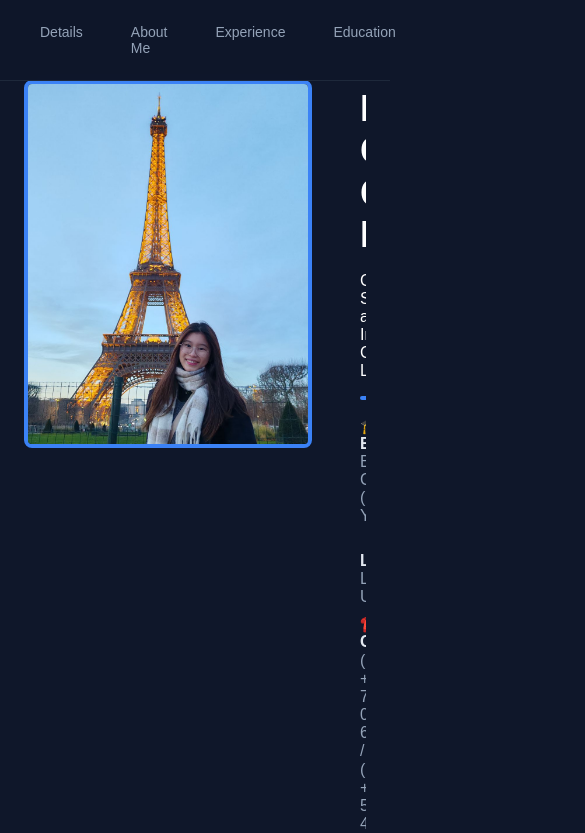
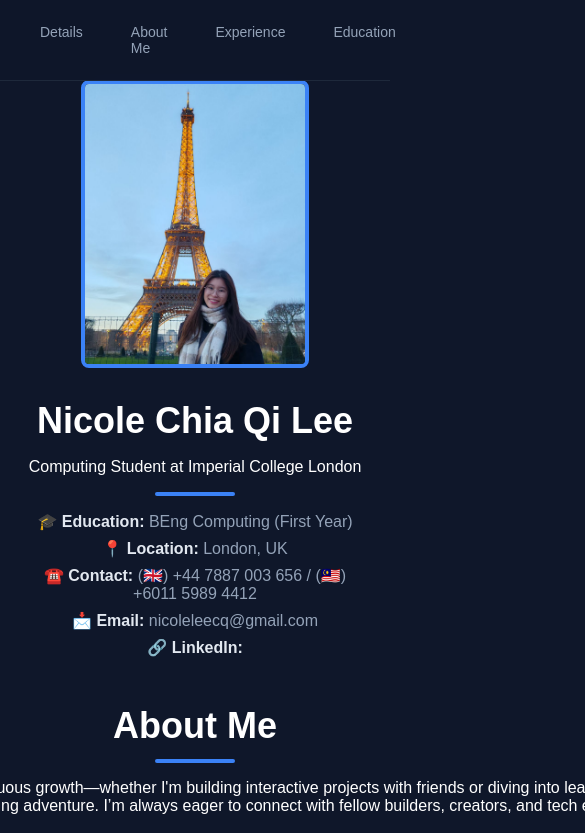
Before and after one commit to NicoleLeeChiaQi/Portfolio, a React app: page / in a window 390 px wide. Shown: the top 833 px of the page, 585 px wide, since content can reach past the window. Built offline with nearby package versions, Linux system fonts and the light colour scheme; the HTML template or start-up script is replaced by a standard one.

Commit message:
Display of Personal details on phone

```diff
--- a/src/index.css
+++ b/src/index.css
@@ -482,29 +482,51 @@ body {
 /* ==========================================================================
    9. RESPONSIVE DESIGN (MOBILE MEDIA QUERY)
    ========================================================================== */
+
+  /* 1. Turn the 3-column personal experience layout into a 1-column vertical stack */
 @media (max-width: 768px) {
+
+  /* NEW: Fix the Personal Details Hero Section */
+  .profile-container {
+    flex-direction: column;   /* Stacks the picture on top of the text details */
+    align-items: center;      /* Centers both items on the phone screen */
+    gap: 24px;                /* Shrinks the gap so it fits nicely */
+    margin: 32px auto;        /* Reduces top/bottom margin spacing */
+    text-align: center;       /* Centers your name and title text for mobile appeal */
+  }
+
+  /* NEW: Shrink the profile image frame slightly so it doesn't clip on small screens */
+  .image-frame {
+    width: 220px;             /* Shrunk down from 280px */
+    height: 280px;            /* Shrunk down from 360px */
+  }
+
+  /* NEW: Force the details divider to center alongside the text alignment */
+  .profile-container .divider {
+    margin: 12px auto;
+  }
 
   /* 1. Turn the 3-column personal experience layout into a 1-column vertical stack */
   .profile-container1 .profile-container {
-    flex-direction: column; /* Stacks the cards vertically on phone screens */
-    gap: 20px;              /* Reduces the gap slightly for tight spaces */
+    flex-direction: column;
+    gap: 20px;
   }
 
   /* 2. Ensure each card takes up the full width of the mobile screen */
   .profile-container1 .info-list {
     width: 100%;
-    flex: none;             /* Disables the equal-width splitting rule */
+    flex: none;
   }
 
   /* 3. Handle your About Me viewport-lock so it safely scrolls on small devices */
   .about-viewport-container {
-    height: auto;           /* Unlocks the fixed 100vh height constraint */
-    max-height: none;       /* Allows the container to grow naturally */
-    overflow-y: visible;    /* Restores normal vertical scrolling */
+    height: auto;
+    max-height: none;
+    overflow-y: visible;
     padding: 24px 16px;
   }
 
   .about-layout-stack {
-    height: auto;           /* Lets the stacking columns flow normally */
+    height: auto;
   }
 }
```
